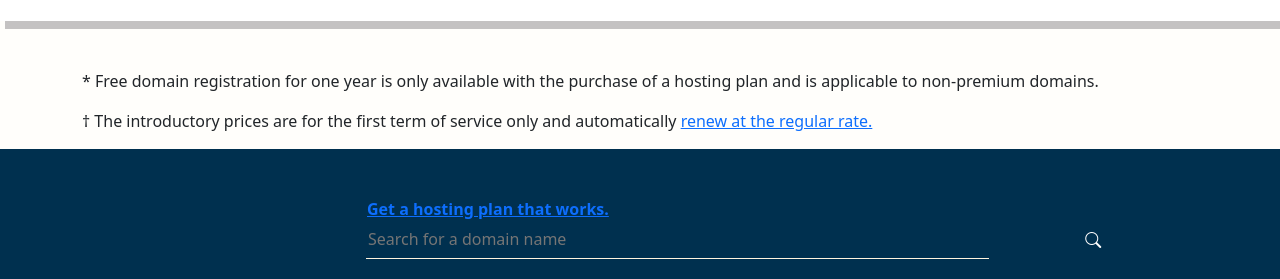
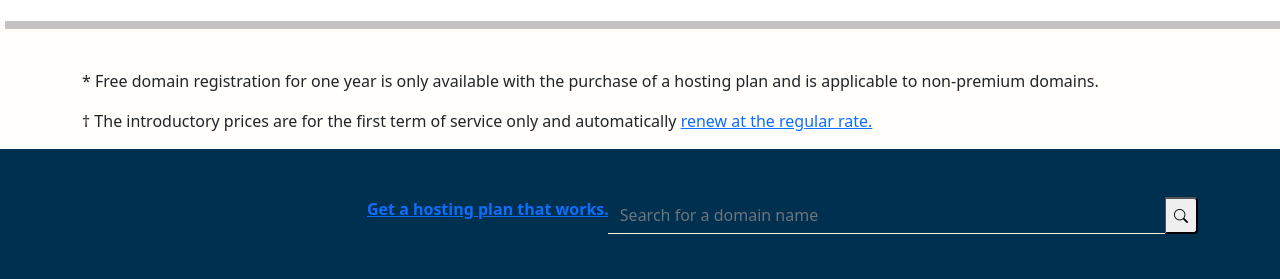
Before and after one commit to Josh-kean01/main, a plain HTML site: page index.html in a window 1280 px wide. Shown: the part 4607-4886 px from the top of the page. Drawn offline with nearby package versions, Linux system fonts and the light colour scheme.

Commit message:
index added

```diff
--- a/index.html
+++ b/index.html
@@ -497,8 +497,8 @@
         <div class="col-lg-9 py-5" style="color: white;">
           <span class="input-group">
             <a class="fw-bolder td-none">Get a hosting plan that works.</a>
-            <input type="search" class="w-75" placeholder="Search for a domain name" style="border: none; color: white; background: #00304F; border-bottom: 1px solid #fff4df;">
-            <button class="btn form-control" type="submit"><i class="bi bi-search" style="color: white;"></i></button>
+            <input type="search" class="form-control" placeholder="Search for a domain name" style="border: none; color: white; background: #00304F; border-bottom: 1px solid #fff4df;">
+            <button class="form-control-sm" type="search"><i class="bi bi-search"></i></button>
           </span>
           <br>
           <div class="row row-cols-2 py-4" style="line-height: 70%;">
```
Also changed, not shown: instarcart.html (+1 -2 lines).
